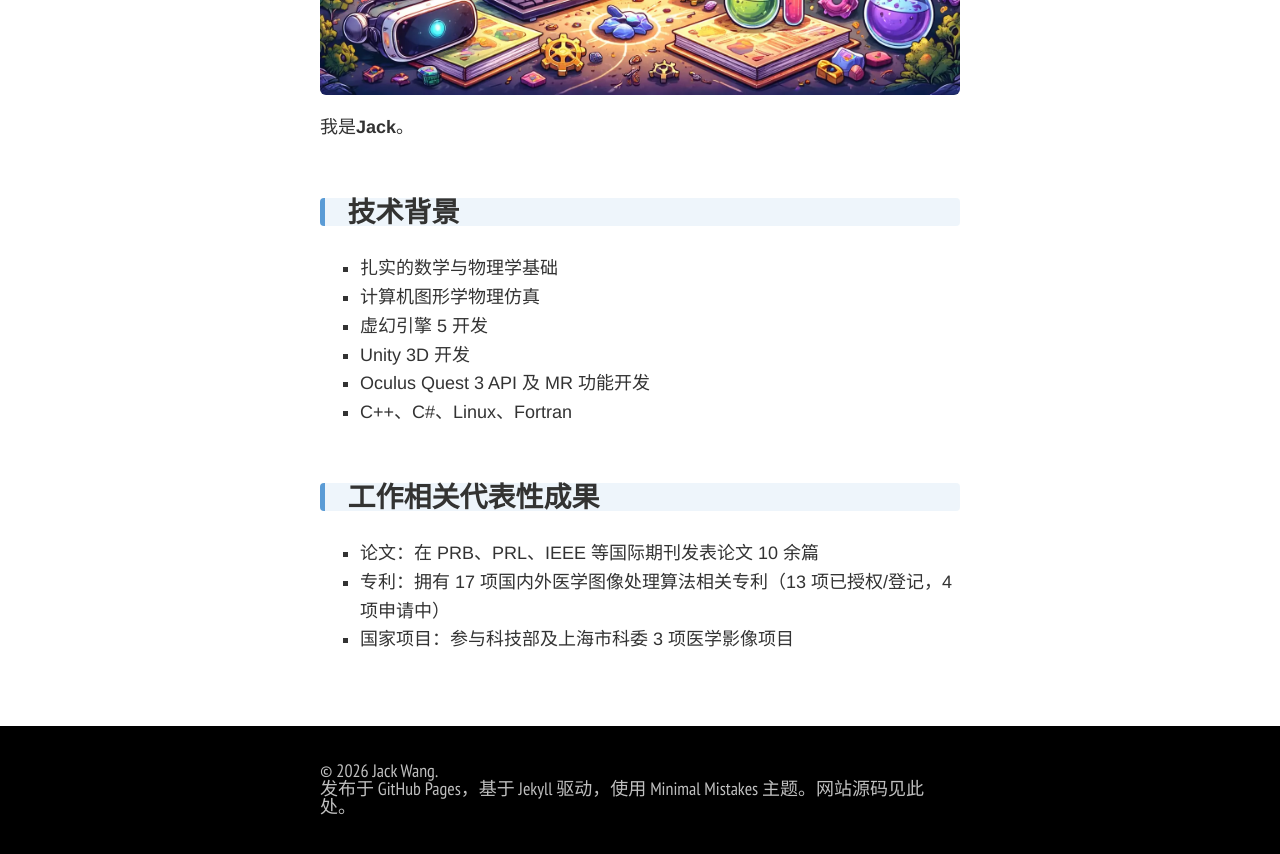
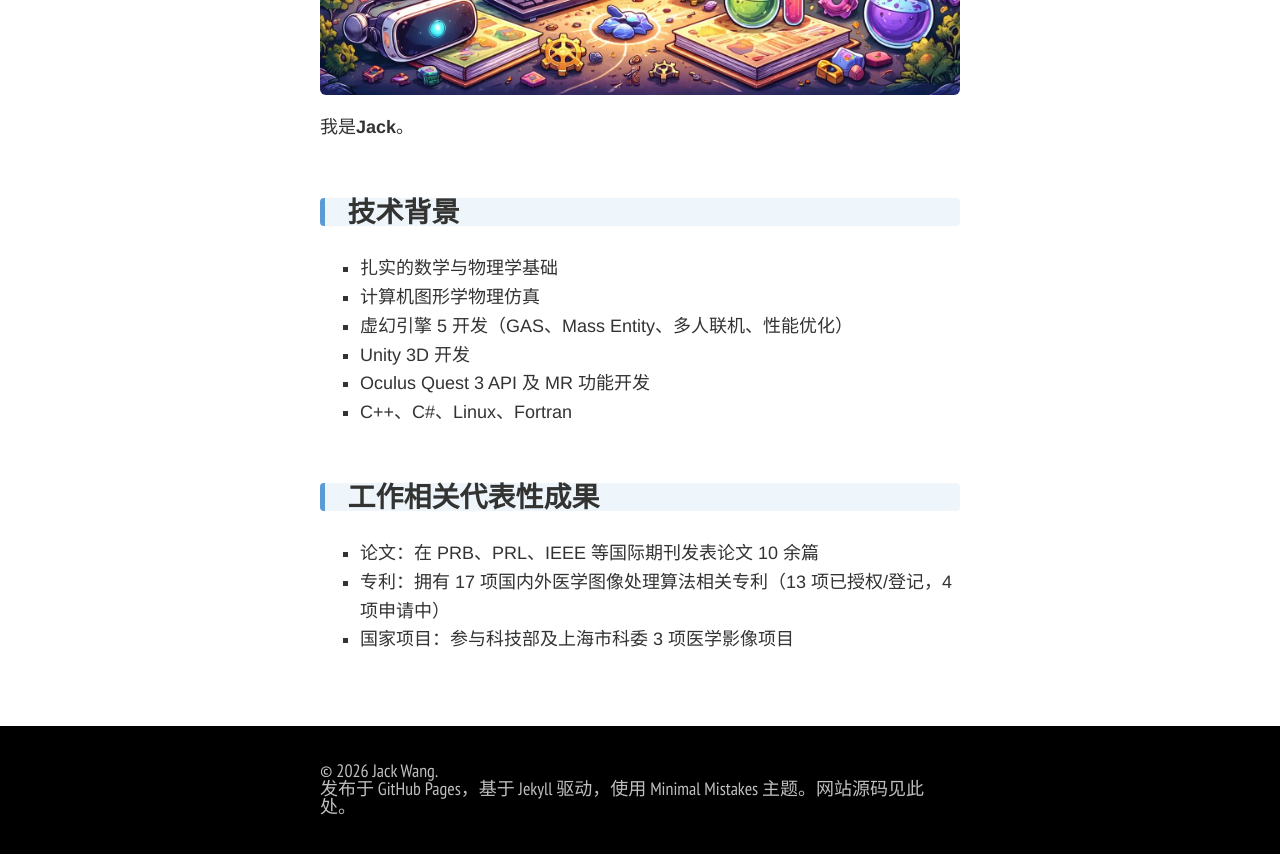
Before and after one commit to swang81/swang81.github.io, a Jekyll site: the page built from index.md, in a window 1280 px wide and 900 px high, scrolled down 597 px. Shown: the top 854 px of the window. Built offline with Jekyll 4.4.1, drawn with Linux system fonts in a browser that asks for light colours; nearby versions of some CDN libraries; comment, search, counter and statistics services are not loaded; a style sheet for code colours, icons or effects is not loaded.

Commit message:
Update technical background with UE5 skills
Add GAS, Mass Entity, multiplayer networking and performance optimization to UE5 entry.

Co-Authored-By: Claude Sonnet 4.6 <noreply@anthropic.com>

```diff
--- a/index.md
+++ b/index.md
@@ -17,7 +17,7 @@ layout: page
 
 + 扎实的数学与物理学基础
 + 计算机图形学物理仿真
-+ 虚幻引擎 5 开发
++ 虚幻引擎 5 开发（GAS、Mass Entity、多人联机、性能优化）
 + Unity 3D 开发
 + Oculus Quest 3 API 及 MR 功能开发
 + C++、C#、Linux、Fortran
@@ -45,7 +45,7 @@ I am **Jack**.
 
 + Solid foundation in mathematics and physics
 + Physics Simulation for Computer Graphic
-+ Unreal Engine 5 Programming
++ Unreal Engine 5 Programming (GAS, Mass Entity, Multiplayer Networking, Performance Optimization)
 + Unity 3D Programming
 + Oculus Quest 3 API and MR feature development
 + C++, C#，Linux, Fortran
```
